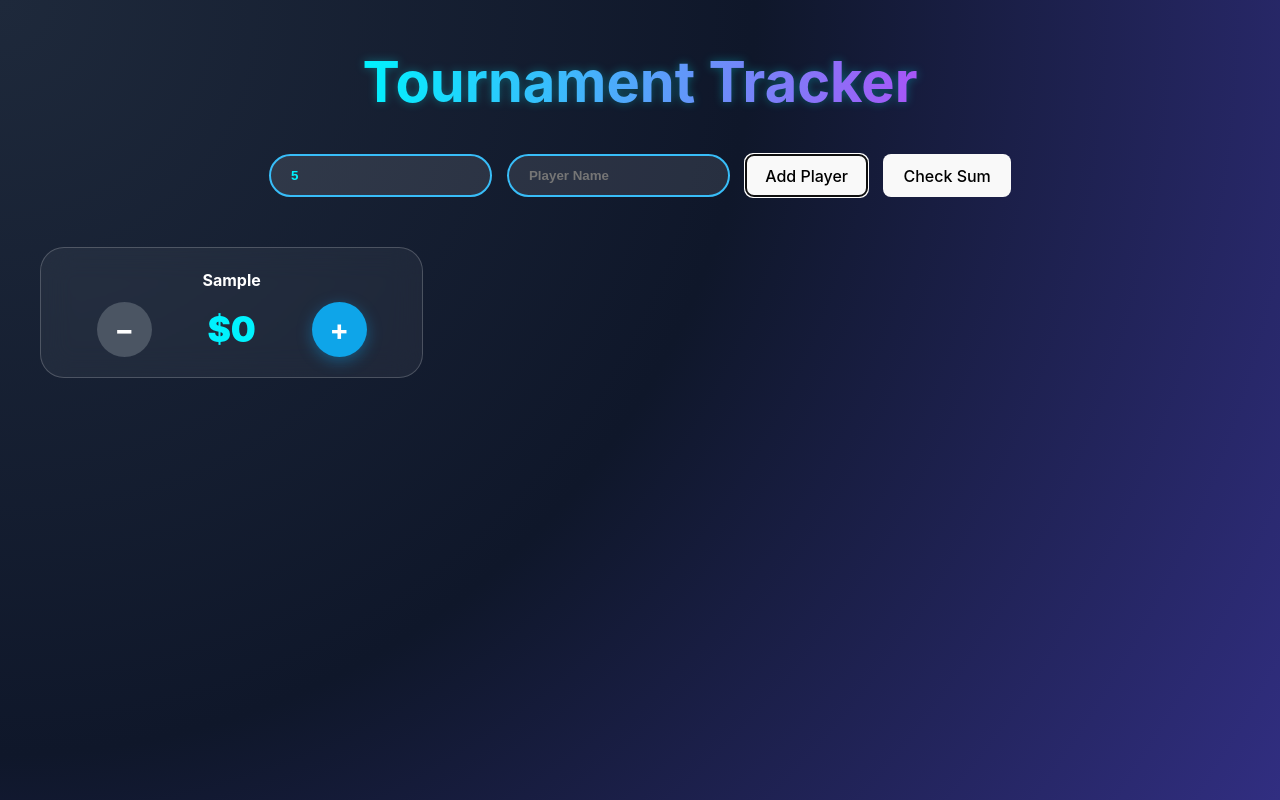
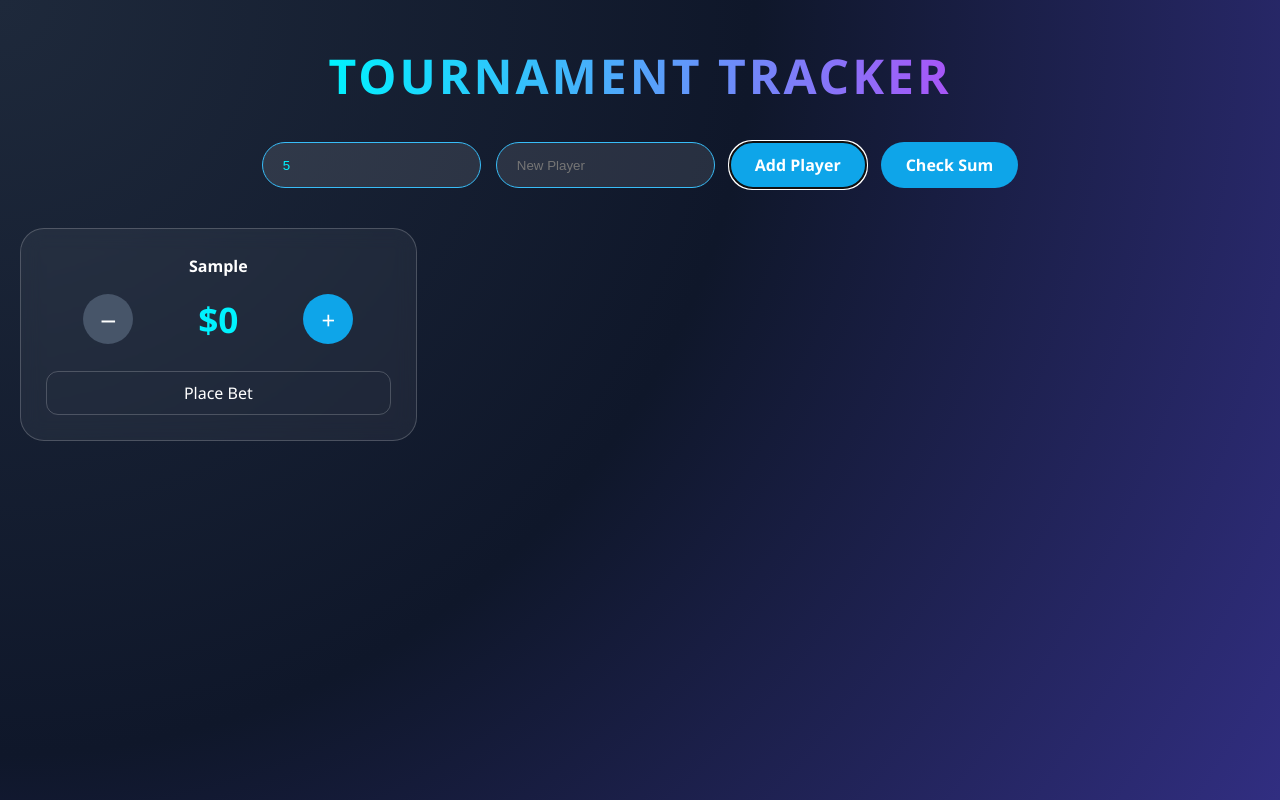
Before and after one commit to KhangHuynh72/MyScoreboard, a React (Vite) app: page / in a window 1280 px wide. Both pictures are taken after typing "5", "Sample" into the empty fields and a click on the button "Add Player". Built offline with nearby package versions, Linux system fonts and the light colour scheme.

Commit message:
New bet feature

```diff
--- a/src/App.css
+++ b/src/App.css
@@ -1,24 +1,17 @@
-/* 1. FORCE THE BACKGROUND TO FILL EVERYTHING */
-* {
-  box-sizing: border-box;
-}
+* { box-sizing: border-box; }
 
-html, body {
-  margin: 0;
-  padding: 0;
-  width: 100%;
-  min-height: 100vh;
-  /* Darker navy blue for better contrast */
+body, html {
+  margin: 0; padding: 0;
+  width: 100%; min-height: 100vh;
   background-color: #0f172a;
   overflow-x: hidden;
 }
 
 .scoreboard-container {
   min-height: 100vh;
-  width: 100vw; /* This kills the black bars on the sides */
-  padding: 40px;
-  font-family: 'Inter', system-ui, sans-serif;
-  /* MORE VIBRANT GRADIENT: Added a bright purple and cyan mix */
+  width: 100vw;
+  padding: 40px 20px;
+  font-family: 'Segoe UI', Tahoma, Geneva, Verdana, sans-serif;
   background: radial-gradient(circle at top left, #1e293b, #0f172a, #312e81);
   color: white;
   display: flex;
@@ -27,39 +20,56 @@ html, body {
 }
 
 h2 {
-  text-align: center;
-  font-size: 3.5rem;
-  margin-top: 0;
-  margin-bottom: 30px;
-  /* BRIGHTER TEXT GRADIENT */
+  font-size: 3rem;
+  margin: 0 0 30px 0;
   background: linear-gradient(to right, #00f2fe, #a855f7);
   -webkit-background-clip: text;
   -webkit-text-fill-color: transparent;
-  filter: drop-shadow(0 0 5px rgba(0, 242, 254, 0.3));
+  text-transform: uppercase;
+  letter-spacing: 3px;
 }
 
 .controls {
   display: flex;
   justify-content: center;
   gap: 15px;
-  margin-bottom: 50px;
-  width: 100%;
+  margin-bottom: 40px;
+  flex-wrap: wrap;
 }
 
 .controls input {
   padding: 12px 20px;
   border-radius: 30px;
-  border: 2px solid #38bdf8; /* Brighter border */
+  border: 1px solid #38bdf8;
   background: rgba(255, 255, 255, 0.1);
   color: #00f2fe;
-  font-weight: bold;
   outline: none;
 }
 
+.btn-main {
+  padding: 12px 25px;
+  border-radius: 30px;
+  border: none;
+  background: #0ea5e9;
+  color: white;
+  font-weight: bold;
+  cursor: pointer;
+}
+
+.btn-toggle.active { background: #00f2fe; color: #0f172a; }
+
+.sum-banner {
+  padding: 15px 30px;
+  border-radius: 15px;
+  margin-bottom: 30px;
+  font-weight: bold;
+}
+.sum-zero { background: rgba(0, 255, 136, 0.1); border: 1px solid #00ff88; color: #00ff88; }
+.sum-nonzero { background: rgba(255, 51, 102, 0.1); border: 1px solid #ff3366; color: #ff3366; }
+
 .list {
   display: grid;
-  /* This ensures it uses the whole screen width */
-  grid-template-columns: repeat(auto-fill, minmax(300px, 1fr));
+  grid-template-columns: repeat(auto-fill, minmax(320px, 1fr));
   gap: 25px;
   width: 100%;
   max-width: 100%;
@@ -67,72 +77,60 @@ h2 {
 
 .player-card {
   background: rgba(255, 255, 255, 0.05);
-  backdrop-filter: blur(15px);
+  backdrop-filter: blur(10px);
   border: 1px solid rgba(255, 255, 255, 0.2);
-  padding: 20px 30px;
+  padding: 25px;
   border-radius: 24px;
-
-  /* This ensures the card content stays horizontal if needed */
+  text-align: center;
   display: flex;
   flex-direction: column;
   align-items: center;
-  gap: 10px;
+  transition: 0.3s;
 }
+
+.leader-glow { border-color: #00f2fe; box-shadow: 0 0 20px rgba(0, 242, 254, 0.4); }
+.bet-active { background: rgba(234, 179, 8, 0.1); }
 
 .score-controls {
   display: flex;
-  flex-direction: row;      /* Forces buttons and score onto one line */
-  align-items: center;      /* Vertically aligns the centers of buttons and text */
-  justify-content: center;  /* Centers the whole group inside the card */
-  gap: 20px;                /* Space between buttons and the number */
+  align-items: center;
+  justify-content: center;
+  gap: 20px;
   width: 100%;
-  white-space: nowrap;      /* Prevents the score from wrapping to a new line */
+  margin: 15px 0;
 }
 
 .total-display {
-  font-size: 2.2rem;        /* Adjusted size to fit better on one line */
+  font-size: 2.2rem;
   font-weight: 900;
   color: #00f2fe;
-  margin: 0;                /* Removed margins that might push buttons away */
-  min-width: 120px;         /* Keeps the layout stable when numbers change */
-  text-align: center;
+  min-width: 130px;
 }
 
 .btn {
-  width: 55px;
-  height: 55px;
-  border-radius: 50%; /* Makes it a perfect circle */
+  width: 50px;
+  height: 50px;
+  border-radius: 50%;
+  border: none;
   cursor: pointer;
-  border: none;
-  font-weight: bold;
-  font-size: 1.8rem;
+  display: flex;
+  align-items: center;
+  justify-content: center;
+  font-size: 1.5rem;
   color: white;
-  transition: all 0.2s ease;
+  padding: 0;
+}
+.btn-minus { background: #475569; }
+.btn-plus { background: #0ea5e9; }
 
-  /* THIS FIXES THE "WEIRD" LOOK */
-  display: flex;
-  align-items: center;    /* Vertical center */
-  justify-content: center; /* Horizontal center */
-  line-height: 0;         /* Prevents the text from shifting down */
-  padding: 0;             /* Removes default button padding */
+.btn-bet {
+  margin-top: 10px;
+  width: 100%;
+  padding: 10px;
+  border-radius: 12px;
+  border: 1px solid rgba(255, 255, 255, 0.2);
+  background: transparent;
+  color: white;
+  cursor: pointer;
 }
-
-.btn-minus {
-  background: #4b5563;
-}
-
-.btn-plus {
-  background: #0ea5e9;
-  box-shadow: 0 4px 15px rgba(14, 165, 233, 0.4);
-}
-
-.btn:hover {
-  transform: scale(1.1);
-  filter: brightness(1.2);
-}
-
-.btn:active {
-  transform: scale(0.95); /* Little "click" animation */
-}
-
-.btn:hover { opacity: 0.9; transform: scale(1.15); }
+.bet-selected { background: #eab308 !important; color: #000 !important; font-weight: bold; }
--- a/src/App.jsx
+++ b/src/App.jsx
@@ -2,6 +2,7 @@ import React, { useState, useEffect } from 'react';
 import './App.css';
 
 const App = () => {
+  // --- 1. STATE & PERSISTENCE ---
   const [players, setPlayers] = useState(() => {
     const saved = localStorage.getItem('scoreboard-players');
     return saved ? JSON.parse(saved) : [];
@@ -9,16 +10,25 @@ const App = () => {
 
   const [multiplier, setMultiplier] = useState(() => {
     const saved = localStorage.getItem('scoreboard-multiplier');
-    return saved ? saved : '';
+    return saved !== null ? saved : '';
   });
 
   const [playerName, setPlayerName] = useState('');
-  const [showSum, setShowSum] = useState(false); // Toggle state
+  const [showSum, setShowSum] = useState(false);
+  const [betIndex, setBetIndex] = useState(() => {
+    const savedBet = localStorage.getItem('scoreboard-bet');
+    return savedBet !== null ? Number(savedBet) : null;
+  });
 
   useEffect(() => {
     localStorage.setItem('scoreboard-players', JSON.stringify(players));
     localStorage.setItem('scoreboard-multiplier', multiplier);
-  }, [players, multiplier]);
+    localStorage.setItem('scoreboard-bet', betIndex);
+  }, [players, multiplier, betIndex]);
+
+  // --- 2. LOGIC HELPERS ---
+  const highestScore = players.length > 0 ? Math.max(...players.map(p => p.score)) : -Infinity;
+  const totalScoreSum = players.reduce((acc, p) => acc + p.score, 0);
 
   const addPlayer = () => {
     if (players.length < 10 && playerName.trim() !== '') {
@@ -29,53 +39,50 @@ const App = () => {
 
   const updateScore = (index, delta) => {
     const newPlayers = [...players];
-    // Removed Math.max(0) so it can now go negative
     newPlayers[index].score += delta;
     setPlayers(newPlayers);
   };
-
-  // Calculate the total sum of all raw scores
-  const totalScoreSum = players.reduce((acc, p) => acc + p.score, 0);
 
   return (
     <div className="scoreboard-container">
       <h2>Tournament Tracker</h2>
 
       <div className="controls">
-        <input type="number" value={multiplier} placeholder="Multiplier" onChange={(e) => setMultiplier(e.target.value)} />
-        <input type="text" value={playerName} placeholder="Player Name" onChange={(e) => setPlayerName(e.target.value)} />
-        <button className="btn-add" onClick={addPlayer}>Add Player</button>
-
-        {/* Toggle Button */}
-        <button
-          className={`btn-toggle ${showSum ? 'active' : ''}`}
-          onClick={() => setShowSum(!showSum)}
-        >
+        <input type="number" value={multiplier} placeholder="Multiplier (e.g. 5000)" onChange={(e) => setMultiplier(e.target.value)} />
+        <input type="text" value={playerName} placeholder="New Player" onChange={(e) => setPlayerName(e.target.value)} />
+        <button className="btn-main" onClick={addPlayer} disabled={players.length >= 10}>Add Player</button>
+        <button className={`btn-main btn-toggle ${showSum ? 'active' : ''}`} onClick={() => setShowSum(!showSum)}>
           {showSum ? 'Hide Sum' : 'Check Sum'}
         </button>
       </div>
 
-      {/* Conditional Sum Display */}
       {showSum && (
         <div className={`sum-banner ${totalScoreSum === 0 ? 'sum-zero' : 'sum-nonzero'}`}>
-          Total Sum of Scores: {totalScoreSum}
-          {totalScoreSum === 0 ? " (Balanced ✅)" : " (Unbalanced ❌)"}
+          Total Raw Sum: {totalScoreSum} {totalScoreSum === 0 ? " (Balanced ✅)" : " (Unbalanced ❌)"}
         </div>
       )}
 
       <div className="list">
         {players.map((player, index) => {
           const m = multiplier === '' ? 1 : Number(multiplier);
+          const isWinning = player.score === highestScore && player.score !== 0;
+          const isMyBet = betIndex === index;
+
           return (
-            <div key={index} className="player-card">
-              <strong className="player-name">{player.name}</strong>
+            <div key={index} className={`player-card ${isMyBet ? 'bet-active' : ''} ${isWinning ? 'leader-glow' : ''}`}>
+              <strong className="player-name">
+                {player.name} {isWinning ? '👑' : ''}
+              </strong>
+
               <div className="score-controls">
                 <button className="btn btn-minus" onClick={() => updateScore(index, -1)}>−</button>
-                <span className="total-display">
-                  ${(player.score * m).toLocaleString()}
-                </span>
+                <span className="total-display">${(player.score * m).toLocaleString()}</span>
                 <button className="btn btn-plus" onClick={() => updateScore(index, 1)}>+</button>
               </div>
+
+              <button className={`btn-bet ${isMyBet ? 'bet-selected' : ''}`} onClick={() => setBetIndex(index)}>
+                {isMyBet ? "Bet Active 🎯" : "Place Bet"}
+              </button>
             </div>
           );
         })}
```
